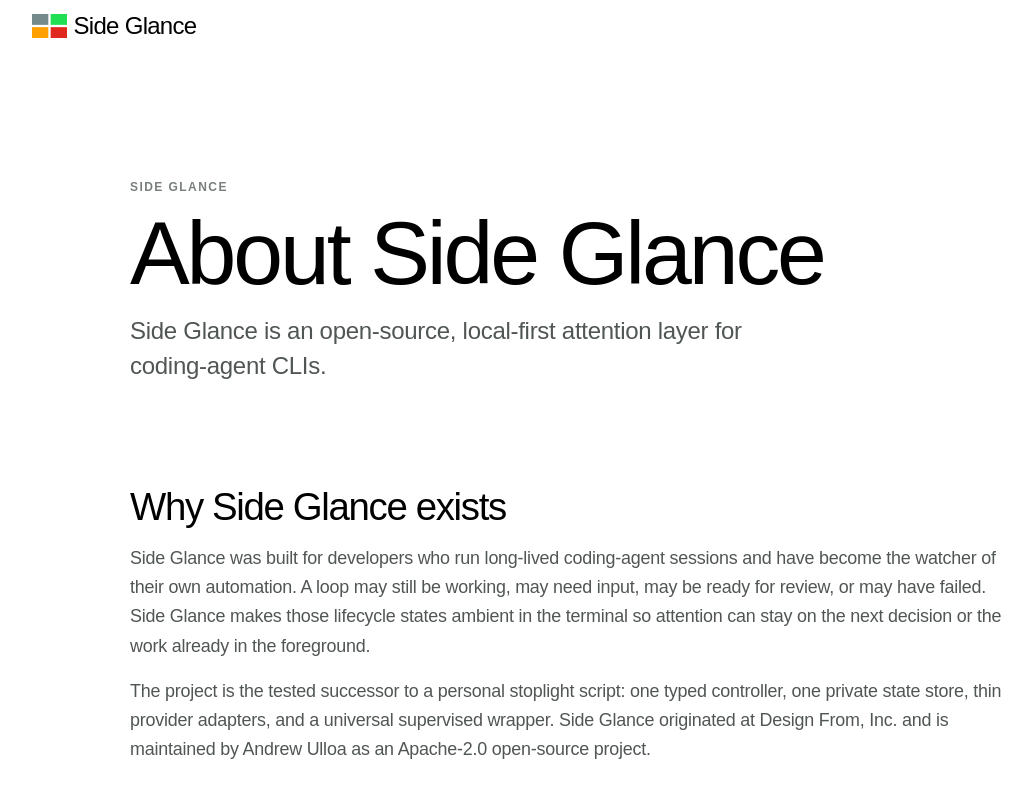
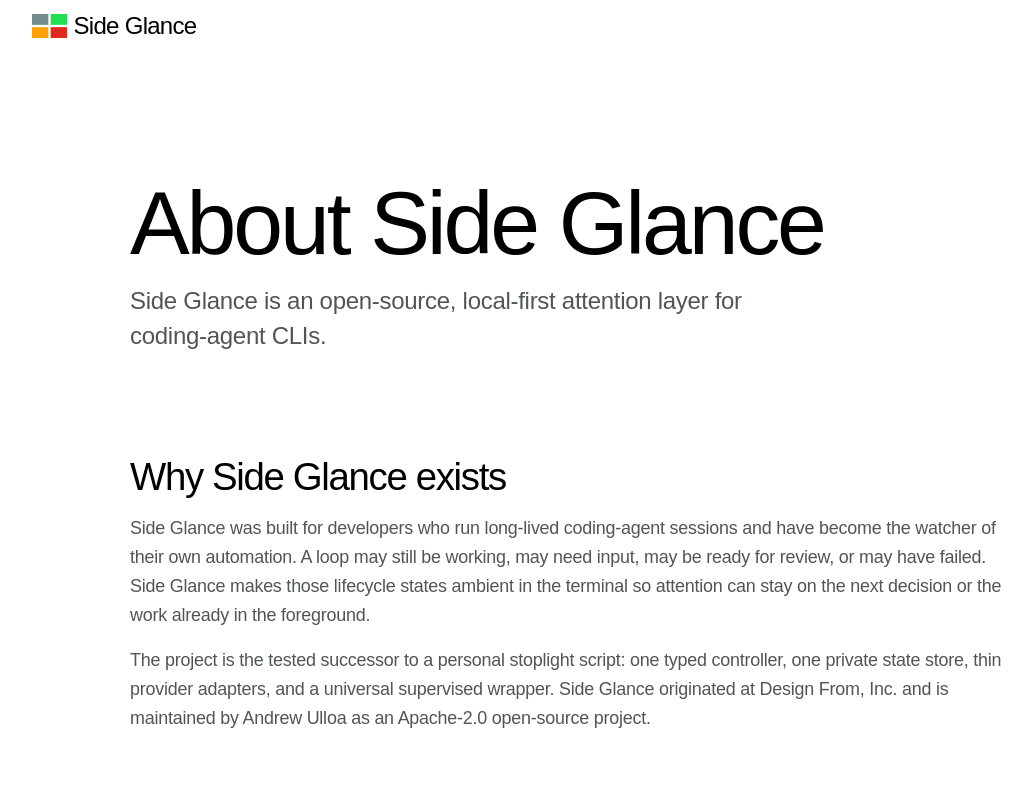
Before and after one commit to AndrewUlloa/side-glance, a Next.js app: page /about in a window 1280 px wide. Shown: the top 800 px of the page, without its empty margins (70-1102 px from the left). Built offline with nearby package versions, Linux system fonts and the light colour scheme; no server answers; a web font is replaced by a local one.

Commit message:
Remove redundant subpage eyebrow

```diff
--- a/app/components/TrustPage.tsx
+++ b/app/components/TrustPage.tsx
@@ -27,7 +27,6 @@
 
       <main className="trust-main">
         <div className="trust-introduction">
-          <p className="trust-eyebrow">Side Glance</p>
           <h1>{page.title}</h1>
           <p className="trust-description">{page.description}</p>
         </div>
```
Also changed, not shown: 1 other file (tests, documents, lock files or other folders).
